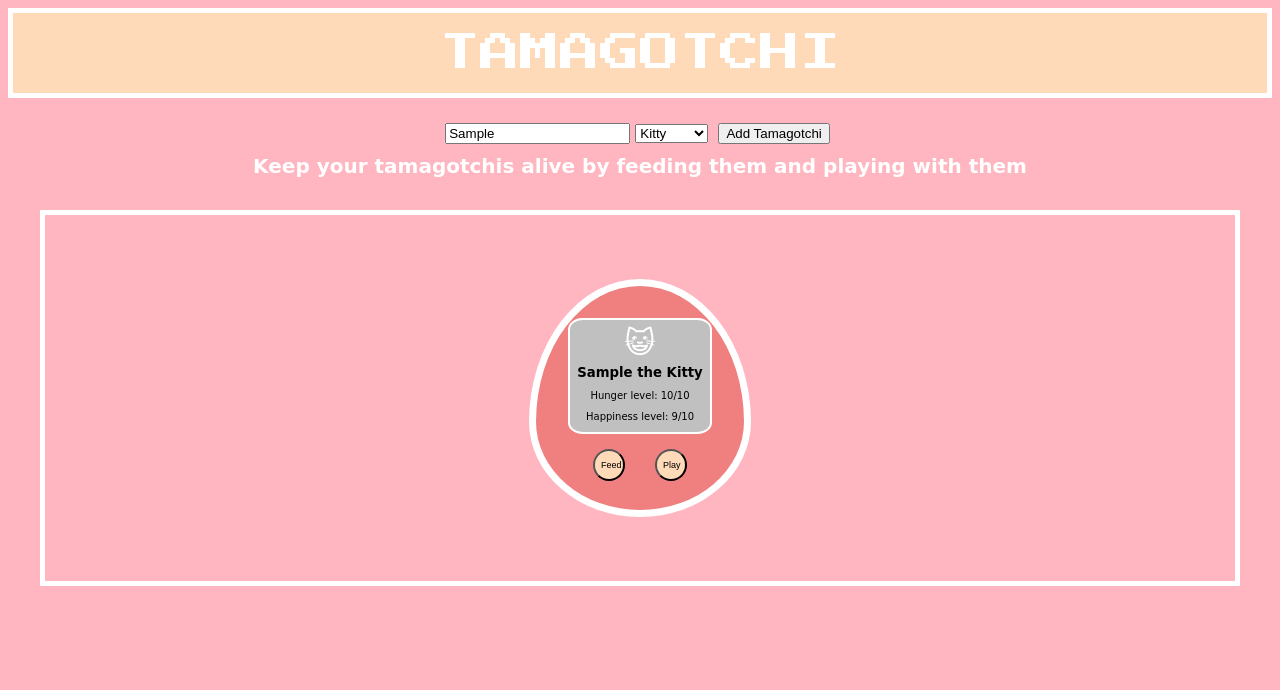
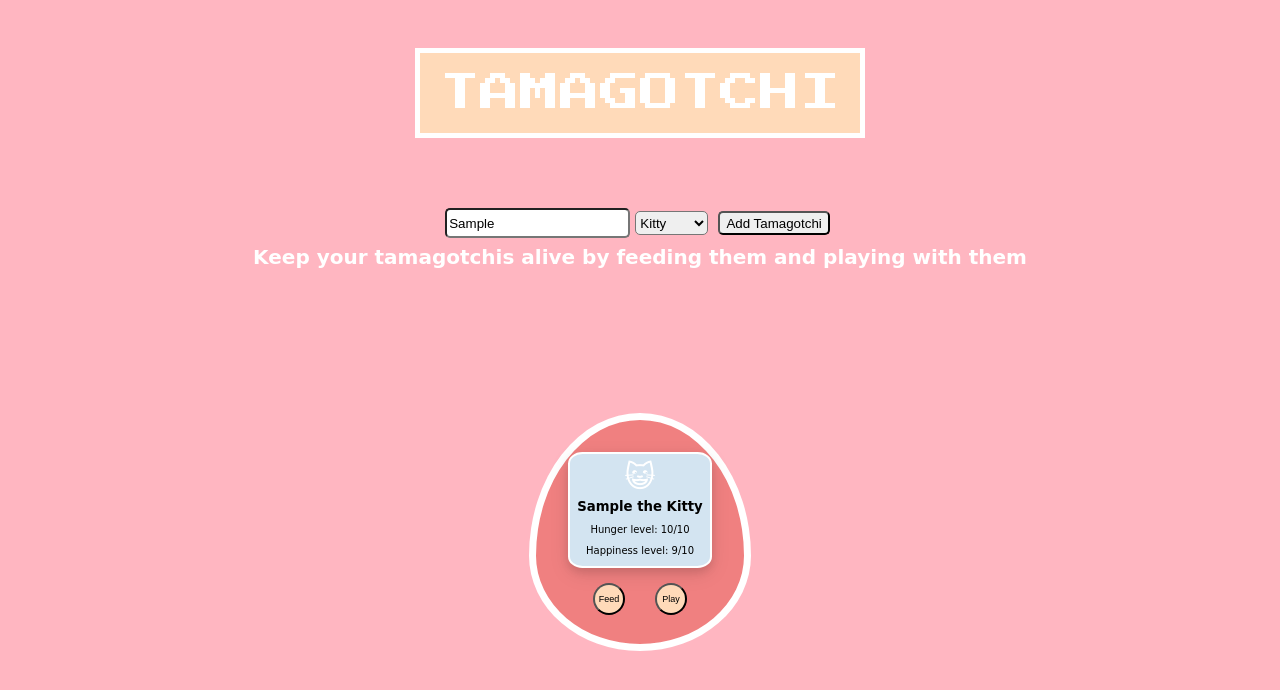
Before and after one commit to annasundbergg/FE22-js2-mp2-anna-sundberg, a plain HTML site: page index.html in a window 1280 px wide. Both pictures are taken after typing "Sample" into the empty fields and a click on the button "Add Tamagotchi". Drawn offline with Linux system fonts and the light colour scheme; a web font is replaced by a local one.

Commit message:
Edit screen and btns

```diff
--- a/css/style.css
+++ b/css/style.css
@@ -6,12 +6,11 @@ body {
 
 .container {
   visibility: visible;
-    border: 5px solid white;
-    padding: 2rem;
+  padding: 5rem;
   margin: 2rem;
   display: flex;
   flex-flow: row wrap;
-    justify-content: space-evenly;
+  justify-content: center;
   text-align: center;
 }
 
@@ -42,12 +41,26 @@ header {
   background-color: peachpuff;
   border: 5px solid white;
   padding: 20px;
+  width: fit-content;
+  margin: auto;
+  margin-top: 3rem;
 }
 
 form {
   justify-content: center;
   text-align: center;
   padding-top: 20px;
+  margin-top: 3rem;
+}
+
+form * {
+  border-radius: 5px;
+}
+
+form input,
+select,
+button {
+  height: 1.5rem;
 }
 
 h4 {
@@ -101,6 +114,7 @@ h5 {
   display: inline-block;
   font-size: 9px;
   margin: 15px;
+  padding: 2px;
 }
 
 .btns p {
@@ -108,8 +122,9 @@ h5 {
 }
 
 .screen {
-    background-color: silver;
+  background-color: #d3e4f1;
   border: 2px solid white;
   border-radius: 10%;
   padding: 0px;
+  box-shadow: 0 4px 8px rgba(0, 0, 0, 0.1), 0 6px 20px rgba(0, 0, 0, 0.1);
 }
--- a/modules/tamagotchi.js
+++ b/modules/tamagotchi.js
@@ -25,7 +25,6 @@ class Tamagotchi {
 
     const screen = document.createElement("div");
     screen.classList.add("screen");
-        screen.style.backgroundColor = "silver";
 
     const h4 = document.createElement("h4");
     if (this.#type == "Hamster") {
@@ -106,11 +105,9 @@ class Tamagotchi {
   play(level) {
     if (this.#happinessCounter > 0 && this.#happinessCounter < 10) {
       this.#happinessCounter++;
-            level.innerText =
-                "Happiness level: " + this.#happinessCounter + "/10";
+      level.innerText = "Happiness level: " + this.#happinessCounter + "/10";
     } else
-            level.innerText =
-                "Happiness level: " + this.#happinessCounter + "/10";
+      level.innerText = "Happiness level: " + this.#happinessCounter + "/10";
   }
 
   //detta händer när hunger- och/eller happinesslevel är på 0
@@ -125,8 +122,7 @@ class Tamagotchi {
     containerElements.forEach((node) => {
       if (node.tagName == "BUTTON") node.disabled = true;
       if (node.className == "screen") {
-                node.firstChild.innerText =
-                    "\uD83D\uDC80" + "R.I.P" + "\uD83D\uDC80";
+        node.firstChild.innerText = "\uD83D\uDC80" + "R.I.P" + "\uD83D\uDC80";
         node.firstChild.classList.add("rip");
       }
     });
```
Lines whose indentation alone changed are shown as unchanged.
